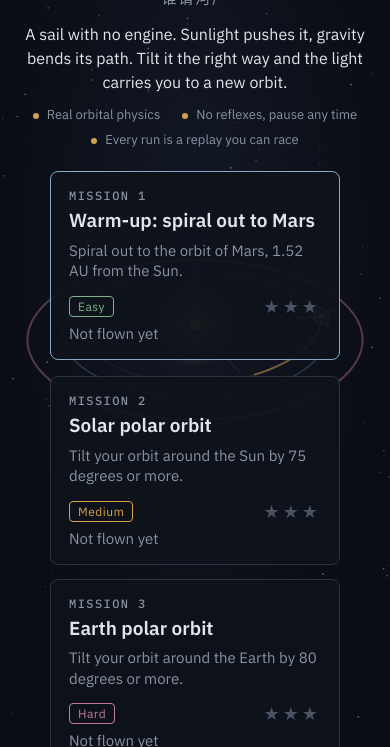
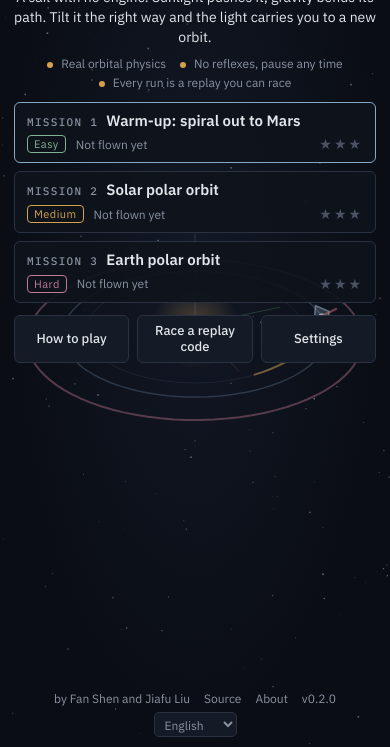
Before and after one commit to shenfan19/solar-sail-race, a plain HTML site: page index.html in a window 390 px wide. Shown: the part 97-844 px from the top of the page. Drawn offline with Linux system fonts and the light colour scheme.

Commit message:
0.2.0: one-screen phone menu, version shown in footer and About

```diff
--- a/index.html
+++ b/index.html
@@ -1,5 +1,5 @@
 <!doctype html>
-<html lang="en">
+<html lang="en" data-version="0.2.0">
 <head>
 <meta charset="utf-8">
 <meta name="viewport" content="width=device-width, initial-scale=1, maximum-scale=1">
@@ -47,14 +47,18 @@
 
   /* menu */
   /* the menu scrolls by itself on short screens, so it takes touches instead of passing them to the canvas behind */
-  #menu { display:flex; flex-direction:column; align-items:center; justify-content:flex-start; padding:5vh 4vw calc(2vh + env(safe-area-inset-bottom, 0px)); text-align:center; gap:2vh; overflow-y:auto; pointer-events:auto; touch-action:pan-y; -webkit-overflow-scrolling:touch; }
-  #levels { display:flex; flex-wrap:wrap; gap:14px; justify-content:center; margin-top:1vh; }
+  /* The menu always fits one screen: the footer with the credits stays at the bottom, and if missions ever outgrow
+     the space only the mission list scrolls. Phones get compact two-line mission rows (see the media query below). */
+  #menu { display:flex; flex-direction:column; align-items:center; justify-content:flex-start; padding:5vh 4vw calc(2vh + env(safe-area-inset-bottom, 0px)); text-align:center; gap:2vh; overflow:hidden; pointer-events:auto; touch-action:pan-y; }
+  #menu > * { flex-shrink:0; }
+  #levels { display:flex; flex-wrap:wrap; gap:14px; justify-content:center; align-content:flex-start; margin-top:1vh; flex:0 1 auto !important; min-height:0; overflow-y:auto; -webkit-overflow-scrolling:touch; width:100%; }
   .card { width:min(290px, 86vw); text-align:left; padding:16px 18px; border-radius:8px; background:var(--panel); border:1px solid var(--line); color:var(--text); cursor:pointer; font-family:var(--body); transition:border-color .1s, transform .1s; }
   .card:hover, .card:focus-visible { outline:none; transform:translateY(-2px); border-color:var(--accent); }
   .card .num { font-family:var(--mono); font-size:12px; color:var(--muted); letter-spacing:0.12em; text-transform:uppercase; }
   .card .name { font-weight:600; font-size:19px; margin:6px 0 8px; line-height:1.25; }
   .card .goal { font-size:15px; color:var(--muted); min-height:42px; line-height:1.35; }
-  .card .row { display:flex; justify-content:space-between; align-items:center; margin-top:12px; font-size:15px; }
+  .card .row { display:flex; justify-content:space-between; align-items:center; gap:10px; margin-top:12px; font-size:14px; }
+  .card .best { flex:1; color:var(--muted); white-space:nowrap; overflow:hidden; text-overflow:ellipsis; }
   .tag { font-size:12px; letter-spacing:0.04em; padding:2px 8px; border-radius:4px; border:1px solid currentColor; }
   .tag.Easy { color:var(--green); } .tag.Medium { color:var(--sun); } .tag.Hard { color:var(--pink); }
   .stars { font-size:18px; letter-spacing:3px; color:var(--faint); }
@@ -123,6 +127,22 @@
   #speedLabel { font-family:var(--mono); font-size:16px; min-width:52px; text-align:center; }
   #keyhints { position:absolute; left:0; right:0; bottom:0; padding:8px 18px; font-size:14px; color:var(--muted); background:linear-gradient(0deg, rgba(6,8,13,0.85), transparent); text-align:center; }
   kbd { font-family:var(--mono); font-size:12px; border:1px solid var(--line); border-radius:4px; padding:1px 6px; color:var(--text); background:#141a26; margin:0 4px 0 12px; }
+  @media (max-width: 600px), (max-height: 620px) {
+    #menu { padding:3vh 14px calc(10px + env(safe-area-inset-bottom, 0px)); gap:12px; }
+    .title { font-size:28px; } .subtitle { font-size:13px; margin-top:2px; }
+    .lead-home { font-size:14px; line-height:1.45; margin-top:8px; }
+    .feats { font-size:12px; gap:4px 14px; margin-top:8px; }
+    #levels { gap:8px; margin-top:0; }
+    .card { width:100%; max-width:420px; padding:9px 12px; border-radius:6px; }
+    .card:hover, .card:focus-visible { transform:none; }
+    .card .num { display:inline; font-size:11px; margin-right:8px; }
+    .card .name { display:inline; font-size:15px; margin:0; }
+    .card .goal { display:none; }
+    .card .row { margin-top:5px; font-size:12px; } .card .stars { font-size:14px; letter-spacing:2px; } .tag { font-size:11px; padding:1px 6px; }
+    #menuBtns { display:grid; grid-template-columns:repeat(3, 1fr); gap:8px; width:100%; max-width:420px; } #menuBtns .btn { padding:7px 6px; font-size:13px; line-height:1.25; }
+    #menuFoot { gap:4px; font-size:12px; } #pads { display:none; } select.lang { font-size:12px; }
+  }
+  @media (max-width: 600px) and (max-height: 600px) { .feats { display:none; } }
   @media (max-width: 760px) { #hudViews { top:auto; bottom:210px; } #coach { width:92vw; bottom:210px; } #keyhints { display:none; } #padBox { bottom:14px; } #hudBtns { bottom:14px; } }
 </style>
 </head>
@@ -150,6 +170,7 @@
         <span data-i18n="menu.by"></span>
         <a href="https://github.com/shenfan19/solar-sail-race" target="_blank" rel="noopener" data-i18n="menu.source"></a>
         <button class="link" id="btnAbout" data-i18n="menu.about"></button>
+        <span class="ver-tag">v<span class="ver"></span></span>
         <select class="lang" id="selLangHome" aria-label="Language"></select>
       </div>
     </div>
@@ -267,7 +288,7 @@
         <tr><td data-i18n="about.author"></td><td data-i18n="about.authorName"></td></tr>
         <tr><td data-i18n="about.source"></td><td><a href="https://github.com/shenfan19/solar-sail-race" target="_blank" rel="noopener">github.com/shenfan19/solar-sail-race</a></td></tr>
         <tr><td data-i18n="about.license"></td><td>MIT</td></tr>
-        <tr><td data-i18n="about.version"></td><td>0.1.0</td></tr>
+        <tr><td data-i18n="about.version"></td><td class="ver"></td></tr>
       </table>
       <p class="small" data-i18n="about.ai"></p>
       <div class="btns"><button class="btn primary" id="btnAboutBack" data-i18n="back"></button></div>
--- a/js/game.js
+++ b/js/game.js
@@ -126,8 +126,8 @@
       b.innerHTML = '<div class="num">' + t('menu.mission', { n: i + 1 }) + '</div><div class="name">' + lvText(lv, 'name') + '</div>' +
         '<div class="goal">' + lvText(lv, 'goal') + '</div>' +
         '<div class="row"><span class="tag ' + lv.difficulty + '">' + t('diff.' + lv.difficulty) + '</span>' +
-        '<span class="stars">' + starString(best ? best.stars : 0) + '</span></div>' +
-        '<div class="row" style="margin-top:6px;color:var(--muted)">' + (best ? t('menu.best', { t: best.time.toFixed(1), unit: unitT(lv) }) : t('menu.notFlown')) + '</div>';
+        '<span class="best">' + (best ? t('menu.best', { t: best.time.toFixed(1), unit: unitT(lv) }) : t('menu.notFlown')) + '</span>' +
+        '<span class="stars">' + starString(best ? best.stars : 0) + '</span></div>';
     });
     $('pads').textContent = t(gamepadName ? 'menu.padOn' : 'menu.padOff');
   }
@@ -701,6 +701,8 @@
   resize();
 
   // ---- start ----
+  // the version is written once, on the html element, and shown in the footer and the About page
+  document.querySelectorAll('.ver').forEach((el) => { el.textContent = document.documentElement.dataset.version; });
   L.setLang(hashArgs.lang || L.detect(), false);
   relabel();
   const startLevelIdx = Math.max(0, Levels.findIndex((l) => l.id === hashArgs.level));
```
Also changed, not shown: 1 other file.
